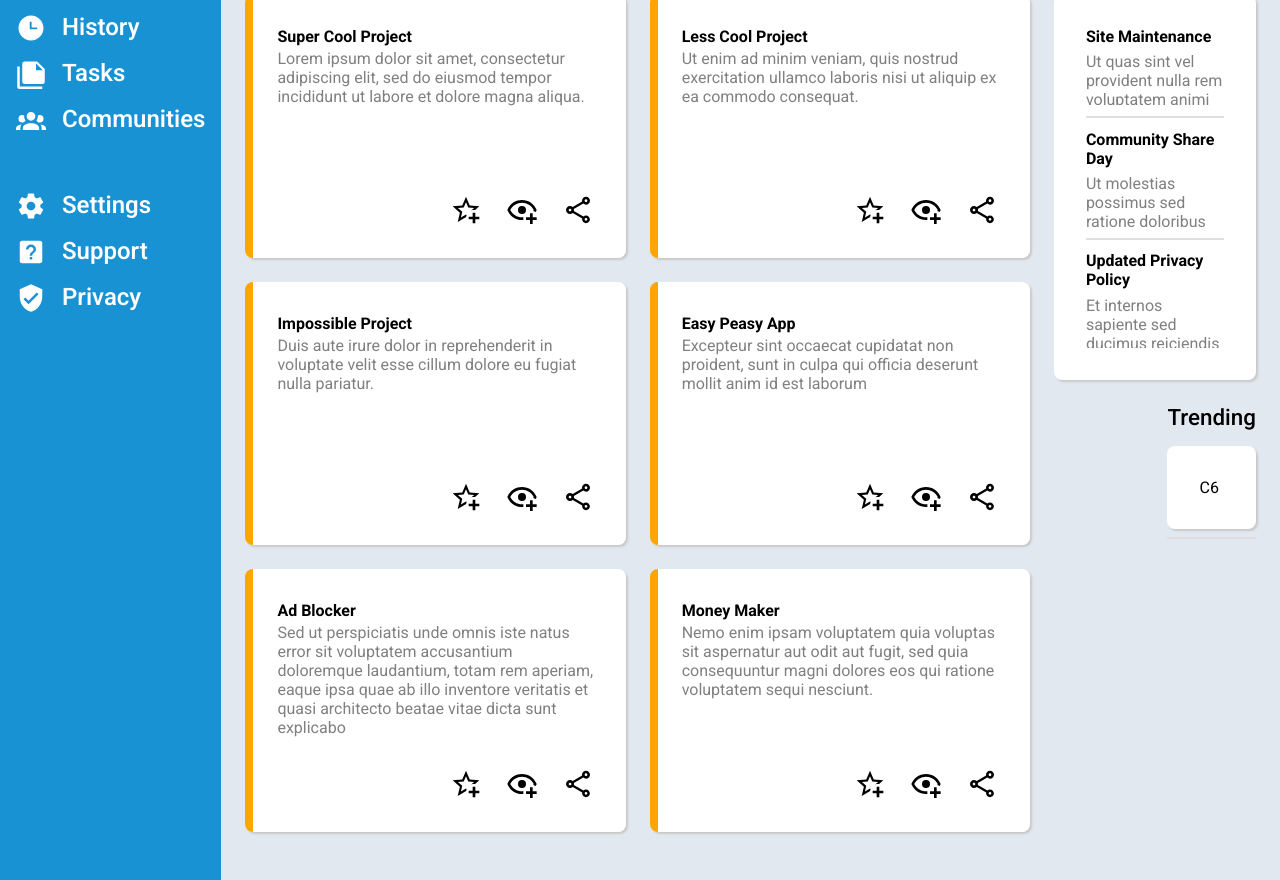
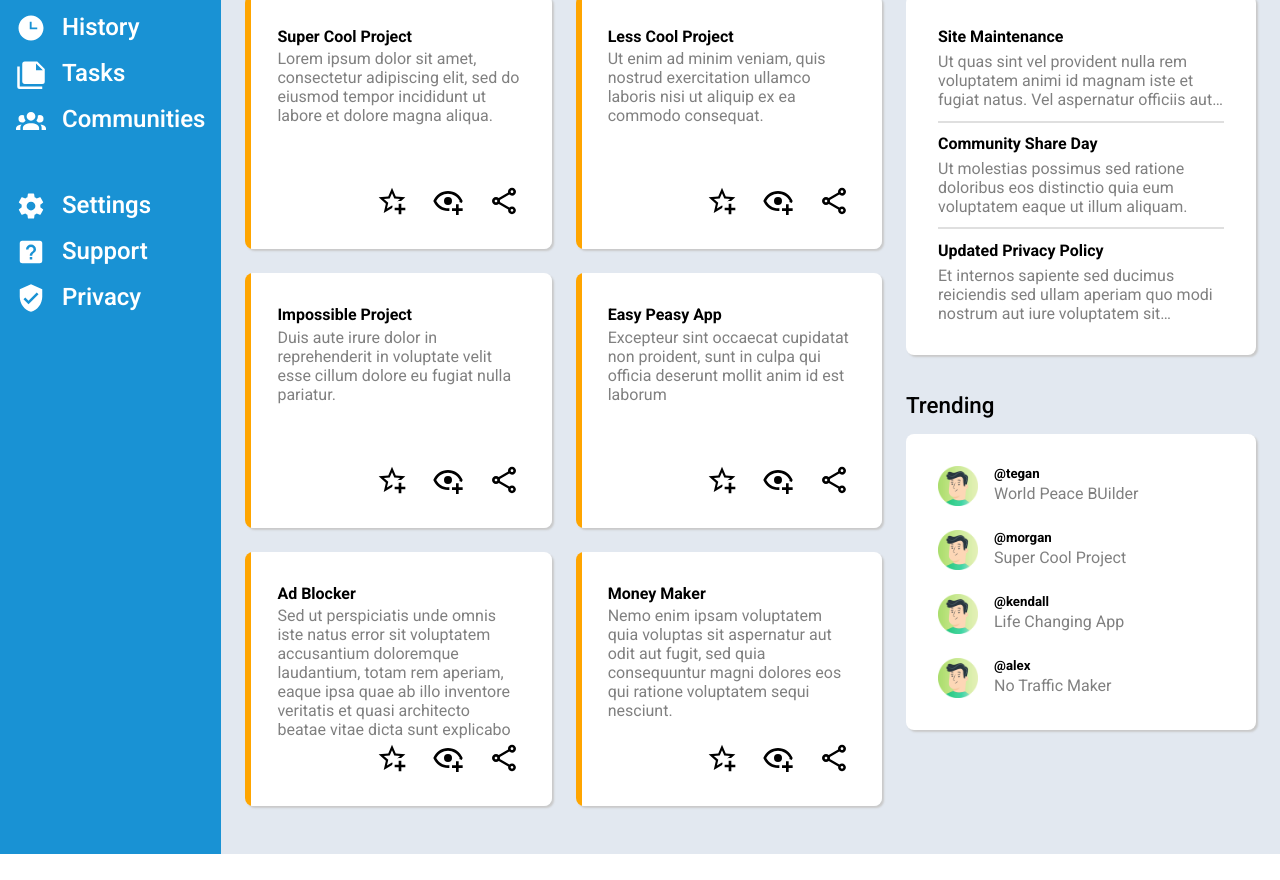
Before and after one commit to Mickelmore1/admin-dashboard, a plain HTML site: page index.html in a window 1280 px wide. Shown: the part 247-1127 px from the top of the page. After the commit the page ends 1101 px from the top, so only its background shows below. Drawn offline with Linux system fonts and the light colour scheme.

Commit message:
Complete styling across page.

```diff
--- a/index.html
+++ b/index.html
@@ -153,9 +153,36 @@
         </div>
         <div class="trending">
             <h3>Trending</h3>
-            <div class="card card-trending">C6</div>
-            <hr>
-
+            <div class="card card-trending">
+                <div class="trending-user">
+                    <img src="images/generic-avatar.png" height="40px">
+                    <div class="trending-username">
+                        <h5>@tegan</h5>
+                        <p>World Peace BUilder</p>
+                    </div>
+                </div>
+                <div class="trending-user">
+                    <img src="images/generic-avatar.png" height="40px">
+                    <div class="trending-username">
+                        <h5>@morgan</h5>
+                        <p>Super Cool Project</p>
+                    </div>
+                </div>
+                <div class="trending-user">
+                    <img src="images/generic-avatar.png" height="40px">
+                    <div class="trending-username">
+                        <h5>@kendall</h5>
+                        <p>Life Changing App</p>
+                    </div>
+                </div>
+                <div class="trending-user">
+                    <img src="images/generic-avatar.png" height="40px">
+                    <div class="trending-username">
+                        <h5>@alex</h5>
+                        <p>No Traffic Maker</p>
+                    </div>
+                </div>
+            </div>
         </div>
     </section>
 </body>
--- a/style.css
+++ b/style.css
@@ -254,9 +254,13 @@ h3 {
     flex-direction: column;
     justify-content: space-between;
     background: #ffffff;
+    width: 350px;
 
-    max-width: 350px;
   /*  grid-template-rows: repeat(8, 1fr); */
+}
+
+.card-trending {
+    gap: 1.5rem;
 }
 
 .card-icons {
@@ -281,12 +285,22 @@ p {
 }
 
 .p-announcements {
-    max-height: 7vh;
+    max-height: 8vh;
+
+
+
+    display: -webkit-box;
+    -webkit-line-clamp: 3;
+    -webkit-box-orient: vertical;
     overflow: hidden;
-    text-overflow: ellipsis;
 }
 
 hr {
     border: 1px solid rgb(223, 223, 223);
     margin: 0.5rem 0rem;
 }
+
+.trending-user {
+    display: flex;
+    gap: 1rem;
+}
```
